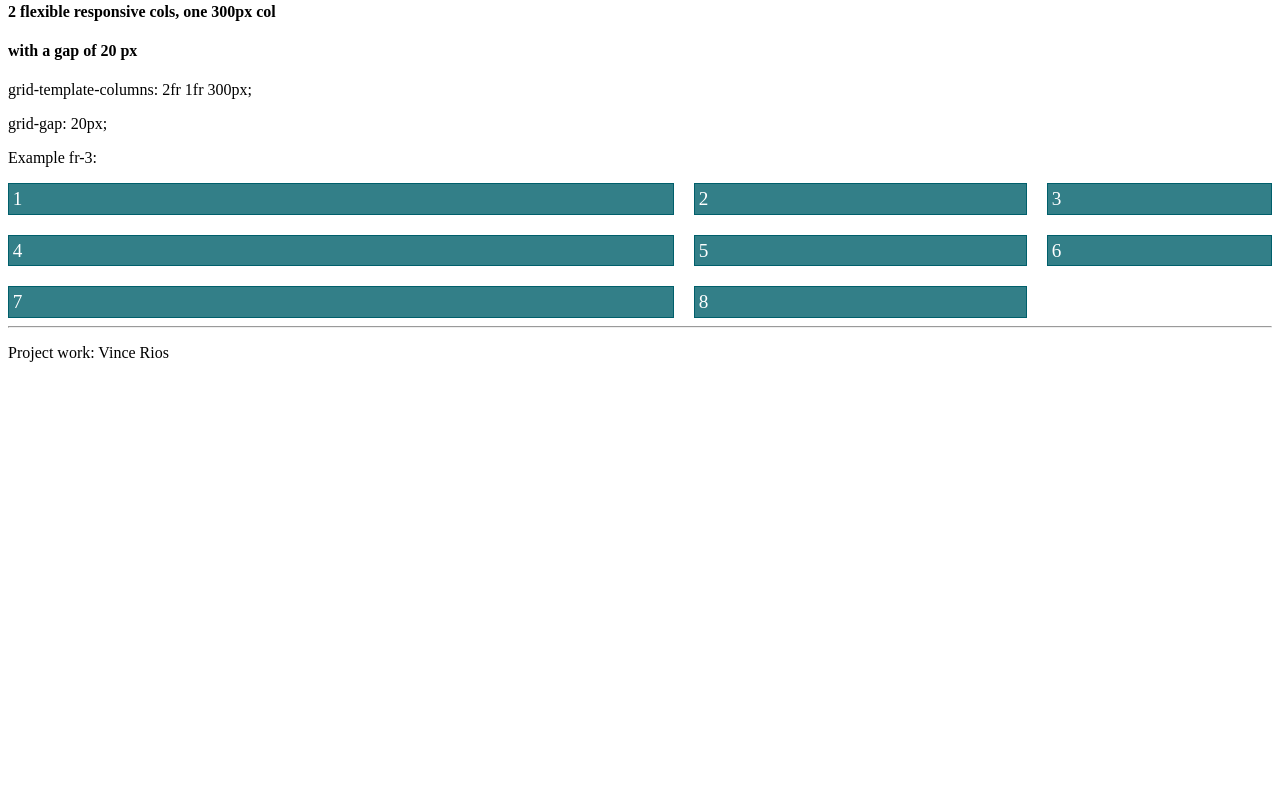
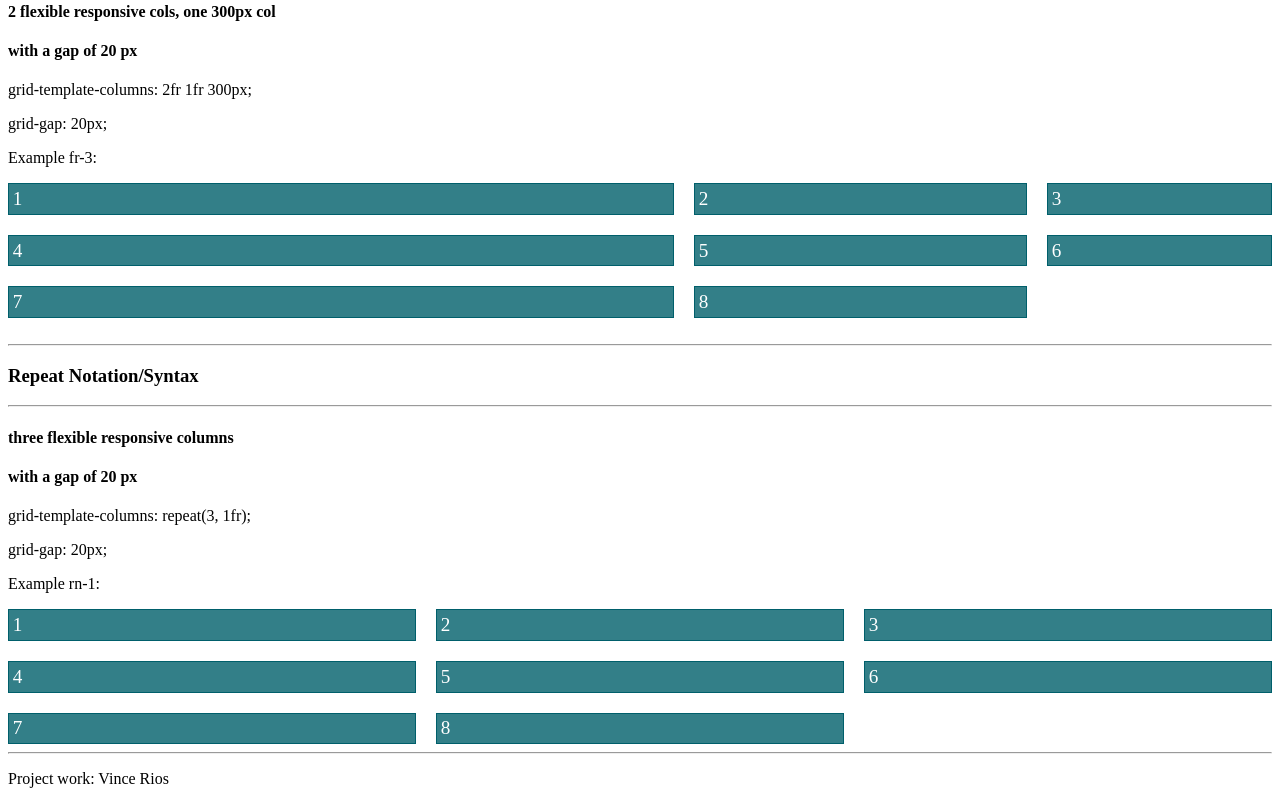
Before and after one commit to rivermanvr/css_grid_experiments, a plain HTML site: page public/html/simpleGrid_SU.html in a window 1280 px wide. Shown: the part 4277-5081 px from the top of the page. Before the commit the page ends 4655 px from the top, so only its background shows below. Drawn offline with Linux system fonts and the light colour scheme.

Commit message:
repeat notation/syntax

```diff
--- a/public/html/simpleGrid_SU.html
+++ b/public/html/simpleGrid_SU.html
@@ -177,7 +177,25 @@
       <div>8</div>
     </div>
 
-
+    <br />
+    <hr />
+    <h3>Repeat Notation/Syntax</h3>
+    <hr />
+    <h4>three flexible responsive columns</h4>
+    <h4>with a gap of 20 px</h4>
+    <p>grid-template-columns: repeat(3, 1fr);</p>
+    <p>grid-gap: 20px;</p>
+    <p>Example rn-1:</p>
+    <div class="grid gridfr">
+      <div>1</div>
+      <div>2</div>
+      <div>3</div>
+      <div>4</div>
+      <div>5</div>
+      <div>6</div>
+      <div>7</div>
+      <div>8</div>
+    </div>
 
 
 
```
